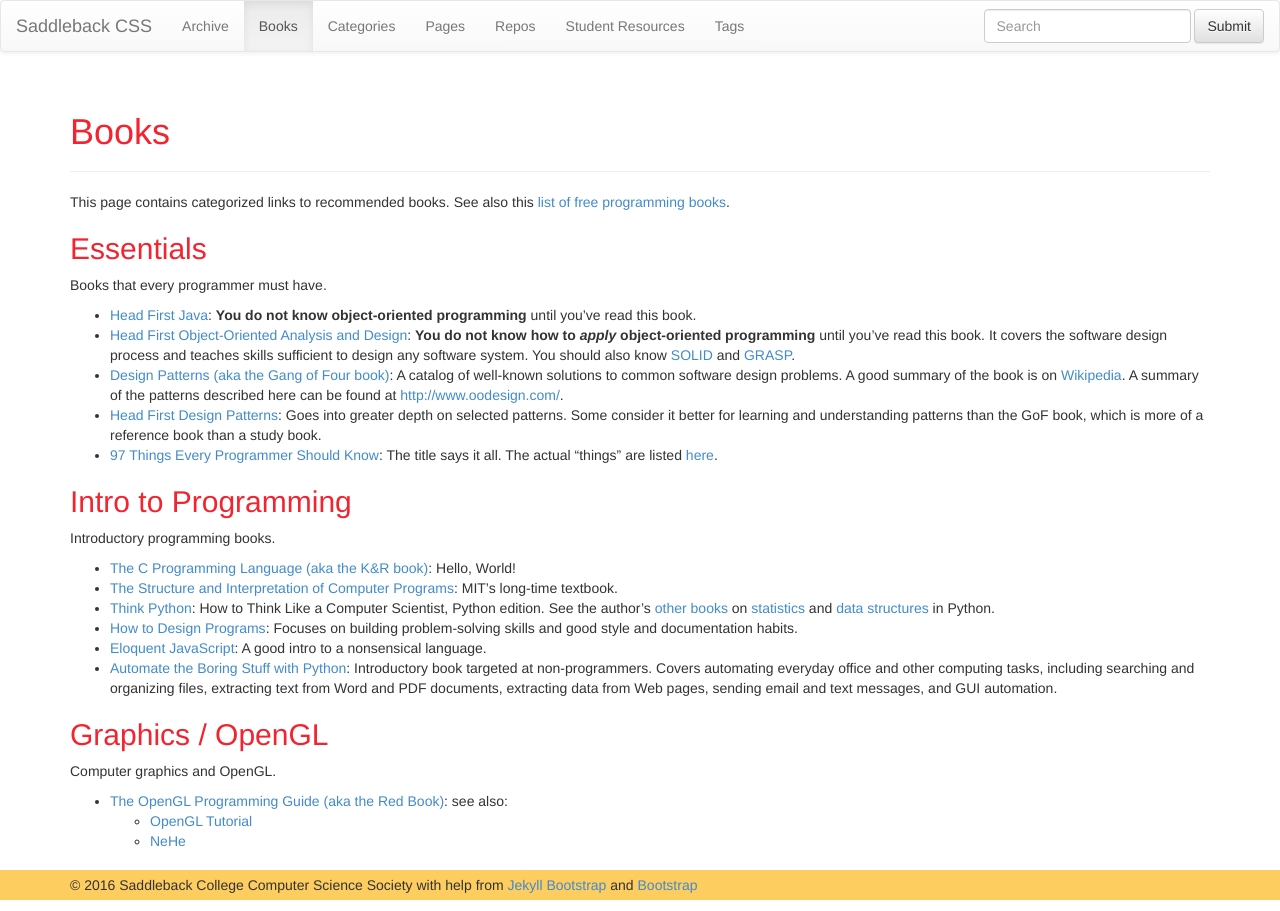
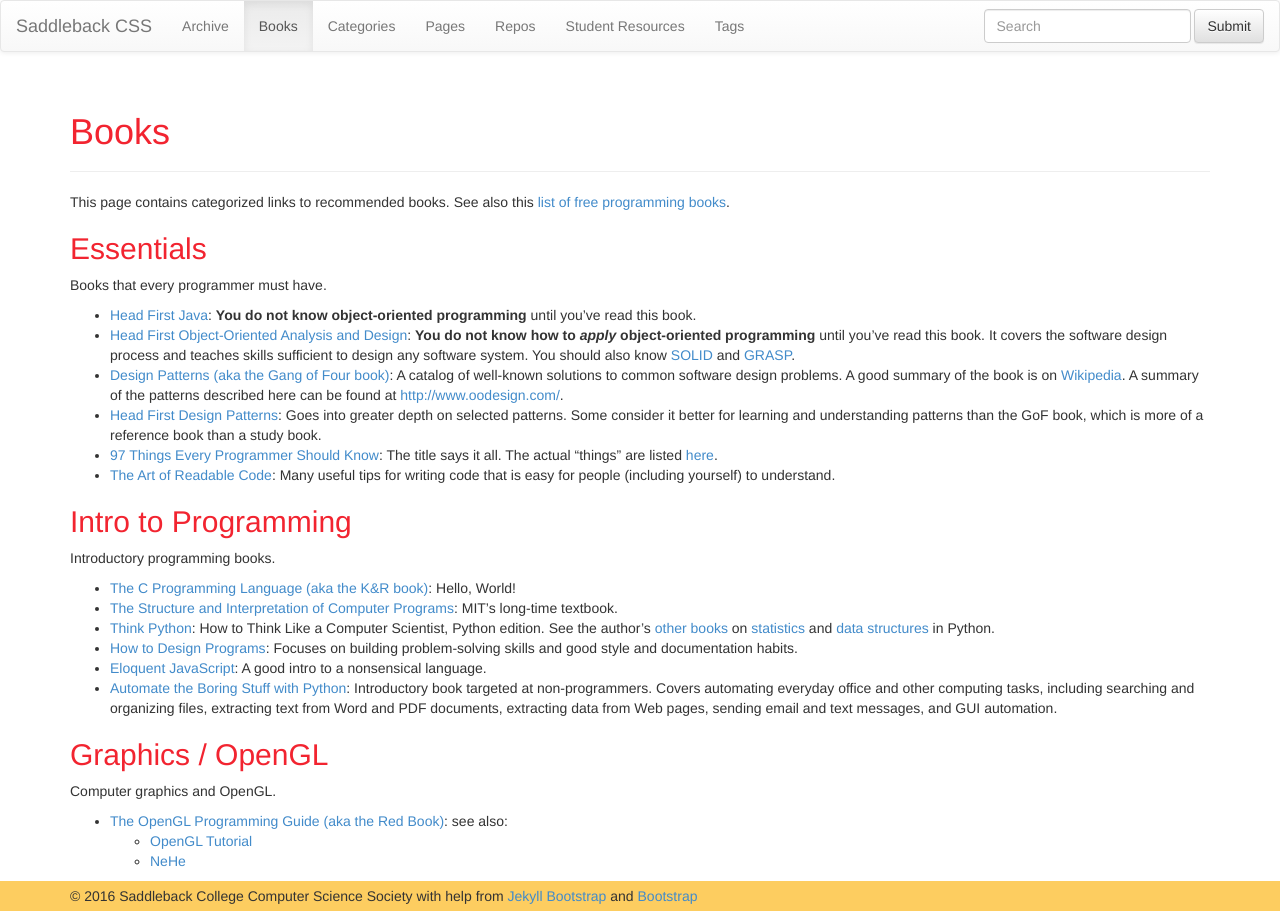
Before and after one commit to SaddlebackCSS/SaddlebackCSS.github.io, a Jekyll site: the page built from books.md, in a window 1280 px wide. Built offline with Jekyll 4.4.1, drawn with Linux system fonts in a browser that asks for light colours; nearby versions of some CDN libraries.

Commit message:
add art of readable code book recommendation

```diff
--- a/books.md
+++ b/books.md
@@ -37,6 +37,9 @@ Books that every programmer must have.
   The title says it all.
   The actual "things" are listed
   [here](http://programmer.97things.oreilly.com/wiki/index.php/Contributions_Appearing_in_the_Book).
+- [The Art of Readable Code](http://shop.oreilly.com/product/9780596802301.do):
+  Many useful tips for writing code that is easy for people (including yourself)
+  to understand.
 
 
 ## Intro to Programming
```
